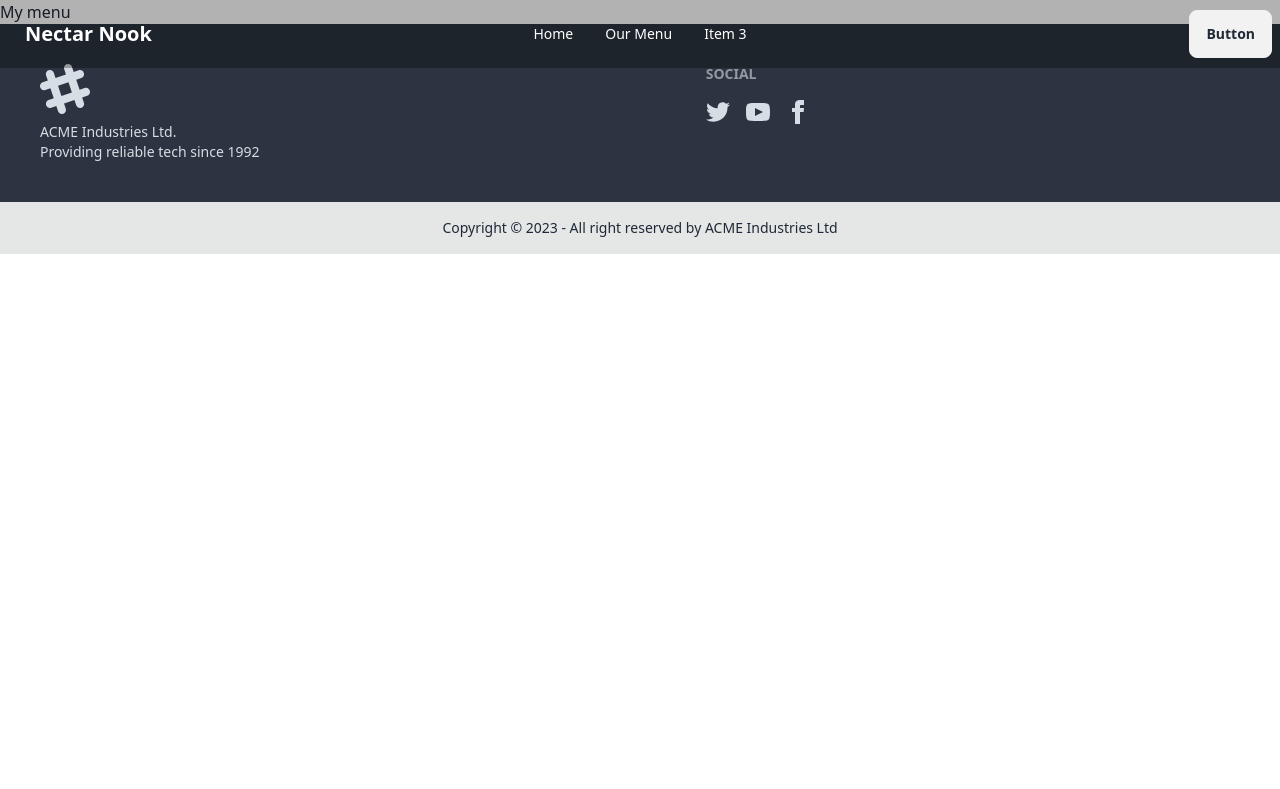
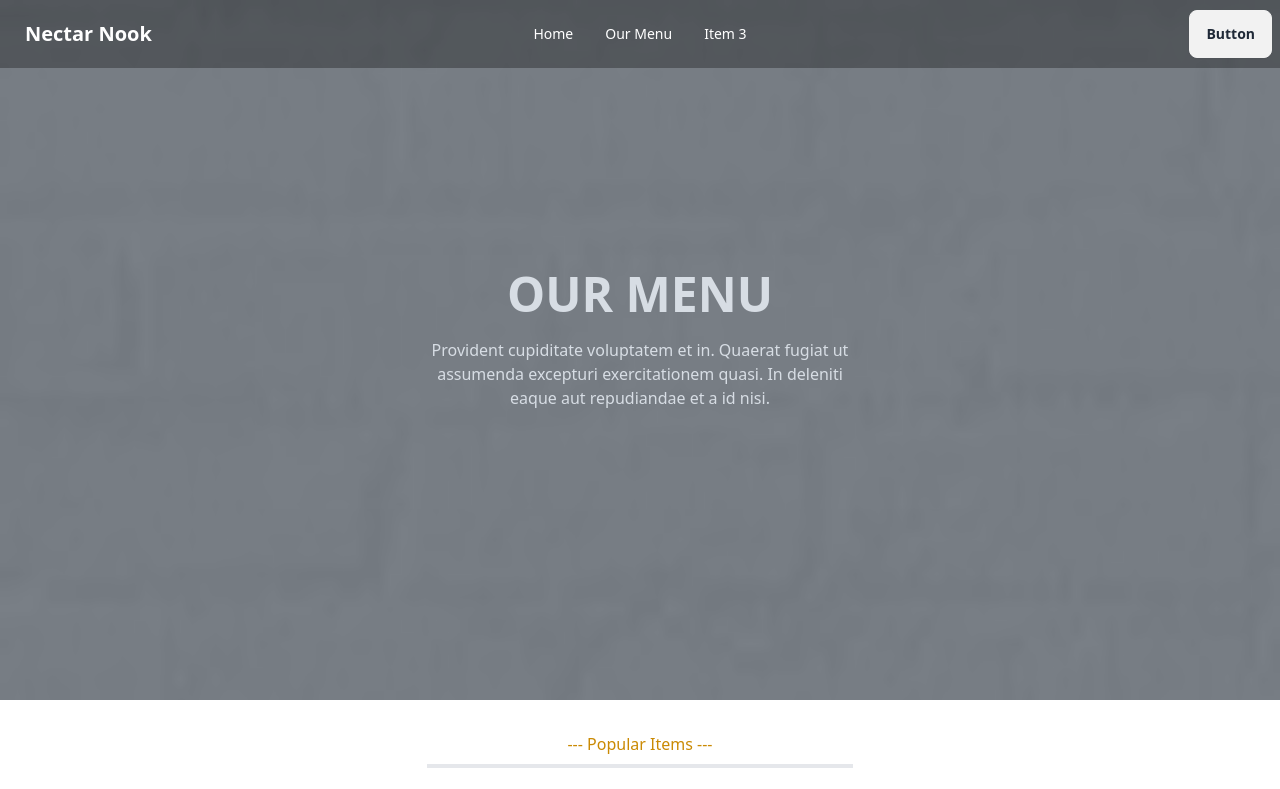
Before and after one commit to nosianuri/nectar-resturant-client, a React (Vite) app: page /menu in a window 1280 px wide. Shown: the top 789 px of the page. Built offline with nearby package versions, Linux system fonts and the light colour scheme.

Commit message:
implement cover with blur parallax

```diff
--- a/package.json
+++ b/package.json
@@ -16,6 +16,7 @@
     "react": "^18.2.0",
     "react-dom": "^18.2.0",
     "react-helmet-async": "^2.0.3",
+    "react-parallax": "^3.5.1",
     "react-responsive-carousel": "^3.2.23",
     "react-router-dom": "^6.20.1",
     "sort-by": "^1.2.0",
--- a/src/Pages/Menu/Menu/Menu.jsx
+++ b/src/Pages/Menu/Menu/Menu.jsx
@@ -1,4 +1,7 @@
 import { Helmet } from 'react-helmet-async';
+import Cover from '../../Shared/Cover/Cover';
+import menuImg from '../../../assets/menu/menu-bg.png';
+import PopularMenu from '../../Home/PopularMenu/PopularMenu';
 
 const Menu = () => {
     return (
@@ -6,7 +9,8 @@ const Menu = () => {
         <Helmet>
             <title>Nectar Nook | Menu</title>
         </Helmet>
-            <h2>My menu</h2>
+        <Cover img={menuImg} title="Our Menu"></Cover>
+            <PopularMenu></PopularMenu>
         </div>
     );
 };
--- /dev/null
+++ b/src/Pages/Shared/Cover/Cover.jsx
@@ -0,0 +1,26 @@
+import { Parallax } from "react-parallax";
+
+const Cover = ({img, title}) => {
+    return (
+        <Parallax
+        blur={{ min: -50, max: 50 }}
+        bgImage={img}
+        bgImageAlt="the menu"
+        strength={-200}
+    >
+        <div className="hero h-[700px]">
+  <div className="hero-overlay bg-opacity-60"></div>
+  <div className="hero-content text-center text-neutral-content">
+    <div className="max-w-md">
+      <h1 className="mb-5 text-5xl font-bold uppercase">{title}</h1>
+      <p className="mb-5">Provident cupiditate voluptatem et in. Quaerat fugiat ut assumenda excepturi exercitationem quasi. In deleniti eaque aut repudiandae et a id nisi.</p>
+
+    </div>
+  </div>
+</div>
+    </Parallax>
+
+    );
+};
+
+export default Cover;
```
Also changed, not shown: 1 other file (tests, documents, lock files or other folders).
